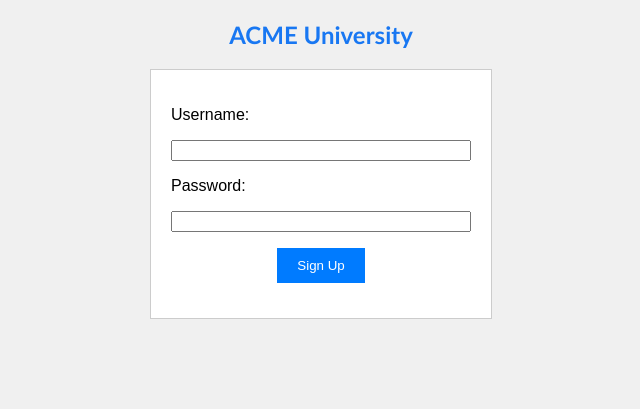
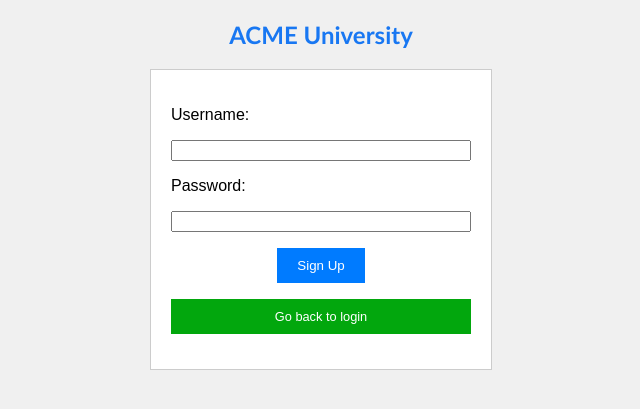
Before and after one commit to Ctc8/ACME-University, a Flask app: page /signup in a window 1280 px wide. Shown: the top 409 px of the page, without its empty margins (319-959 px from the left). Run offline with Flask 3, Linux system fonts and the light colour scheme.

Commit message:
student login and signup done

```diff
--- a/main.py
+++ b/main.py
@@ -31,6 +31,7 @@ def dashboard():
 
 @app.route('/signup', methods=['GET', 'POST'])
 def signup():
+    error = None
     if request.method == 'POST':
         username = request.form.get('username')
         password = request.form.get('password')
@@ -38,13 +39,16 @@ def signup():
         user = User.query.filter_by(username=username).first()
 
         if user:
-            return redirect(url_for('signup'))
+            error = 'Username is already taken'
+            return render_template('signup.html', error=error)
 
         new_user = User(username=username, password=password)
         db.session.add(new_user)
         db.session.commit()
 
-        return redirect(url_for('login'))
+        login_user(new_user)
+
+        return redirect(url_for('dashboard'))
 
     return render_template('signup.html')
 
@@ -67,7 +71,8 @@ def login():
 
     error = 'Invalid username or password'
 
-  return render_template('login.html', error=error)
+  signup_url = url_for('signup')
+  return render_template('login.html', error=error, signup_url=signup_url)
 
 if __name__ == "__main__":
   app.run(debug=True, port=5001)
--- a/templates/login.html
+++ b/templates/login.html
@@ -14,7 +14,7 @@
 			<p>Password:</p>
 			<p><input type="password" name="password" required /></p>
 			<p><input type="submit" value="Login" /></p>
-			<p><a href="{{ url_for('signup') }}" class="button">Sign Up</a></p>
+			<p><a href="{{ url_for('signup') }}" class="button">Sign Up Here</a></p>
 			{% if error %}
 			<p class="error">{{ error }}</p>
 			{% endif %}
--- a/templates/signup.html
+++ b/templates/signup.html
@@ -8,12 +8,13 @@
 </head>
 <body>
   <h2>ACME University</h2>
-  <form action="http://localhost:5001/login" method="post">
+  <form action="http://localhost:5001/signup" method="post">
     <p>Username:</p>
     <p><input type="text" name="username" required /></p>
     <p>Password:</p>
     <p><input type="password" name="password" required /></p>
     <p><input type="submit" value="Sign Up" /></p>
+    <p><a href="{{ url_for('login') }}" class="button">Go back to login</a></p>
   </form>
 </body>
 </html>
```
Also changed, not shown: instance/db.sqlite3.
